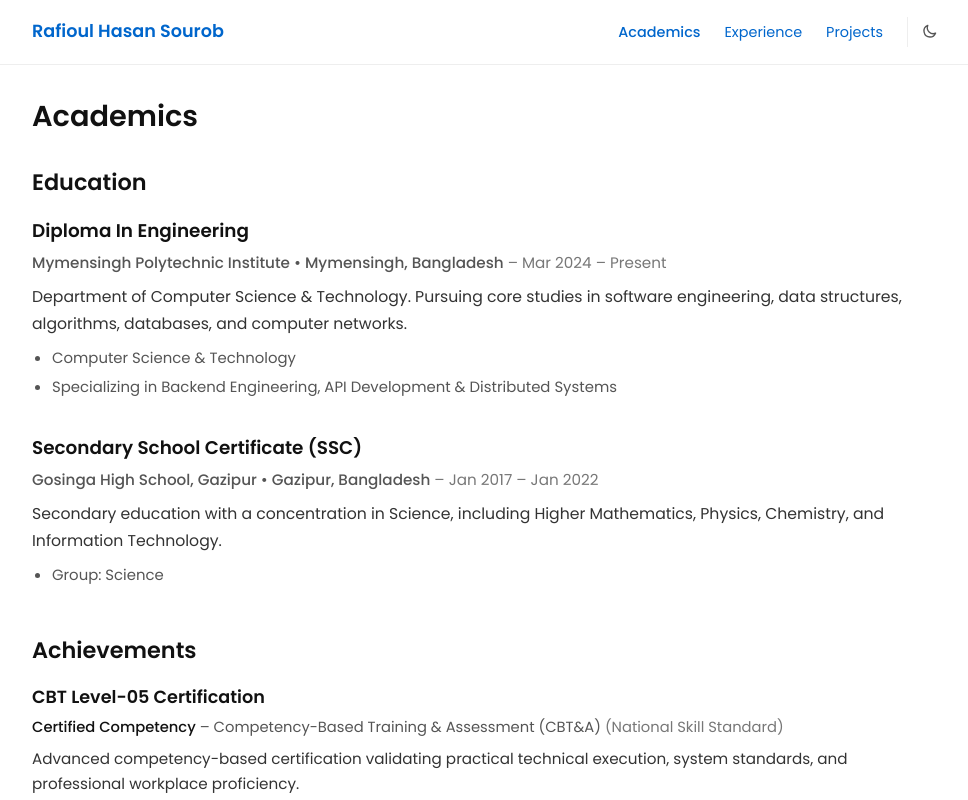
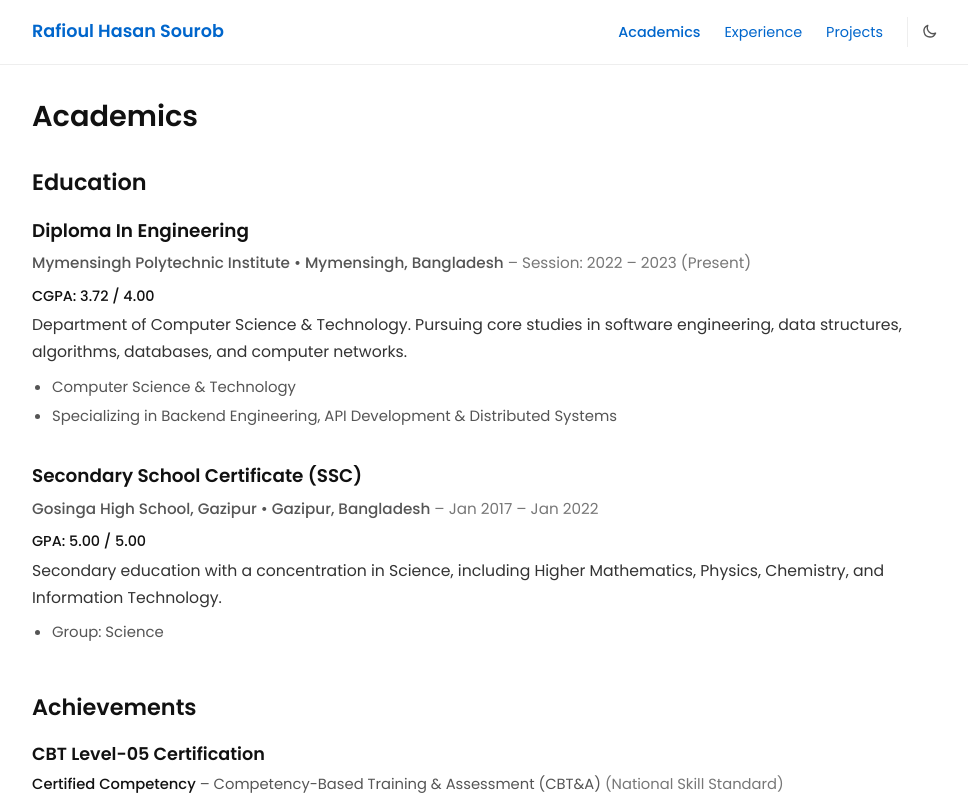
Before and after one commit to rafioul-hasan-58/portfolio-client, a Next.js app: page /academics in a window 1280 px wide. Shown: the top 800 px of the page, without its empty margins (152-1120 px from the left). Built offline with nearby package versions, Linux system fonts and the light colour scheme.

Commit message:
education updated a bit

```diff
--- a/data/education.ts
+++ b/data/education.ts
@@ -6,7 +6,8 @@ export const educationData: EducationItem[] = [
     degree: "Diploma In Engineering",
     institution: "Mymensingh Polytechnic Institute",
     location: "Mymensingh, Bangladesh",
-    period: "Mar 2024 – Present",
+    period: "Session: 2022 – 2023 (Present)",
+    grade: "CGPA: 3.72 / 4.00",
     description: "Department of Computer Science & Technology. Pursuing core studies in software engineering, data structures, algorithms, databases, and computer networks.",
     highlights: [
       "Computer Science & Technology",
@@ -19,6 +20,7 @@ export const educationData: EducationItem[] = [
     institution: "Gosinga High School, Gazipur",
     location: "Gazipur, Bangladesh",
     period: "Jan 2017 – Jan 2022",
+    grade: "GPA: 5.00 / 5.00",
     description: "Secondary education with a concentration in Science, including Higher Mathematics, Physics, Chemistry, and Information Technology.",
     highlights: [
       "Group: Science"
--- a/data/socials.ts
+++ b/data/socials.ts
@@ -9,9 +9,9 @@ export const socialLinks: SocialLink[] = [
   },
   {
     platform: "LinkedIn",
-    url: "https://www.linkedin.com/in/rafioul-hasan",
+    url: "https://www.linkedin.com/in/rafioul-hasan-sourob/",
     label: "LinkedIn",
-    username: "rafioul-hasan"
+    username: "rafioul-hasan-sourob"
   },
   {
     platform: "Email",
```
